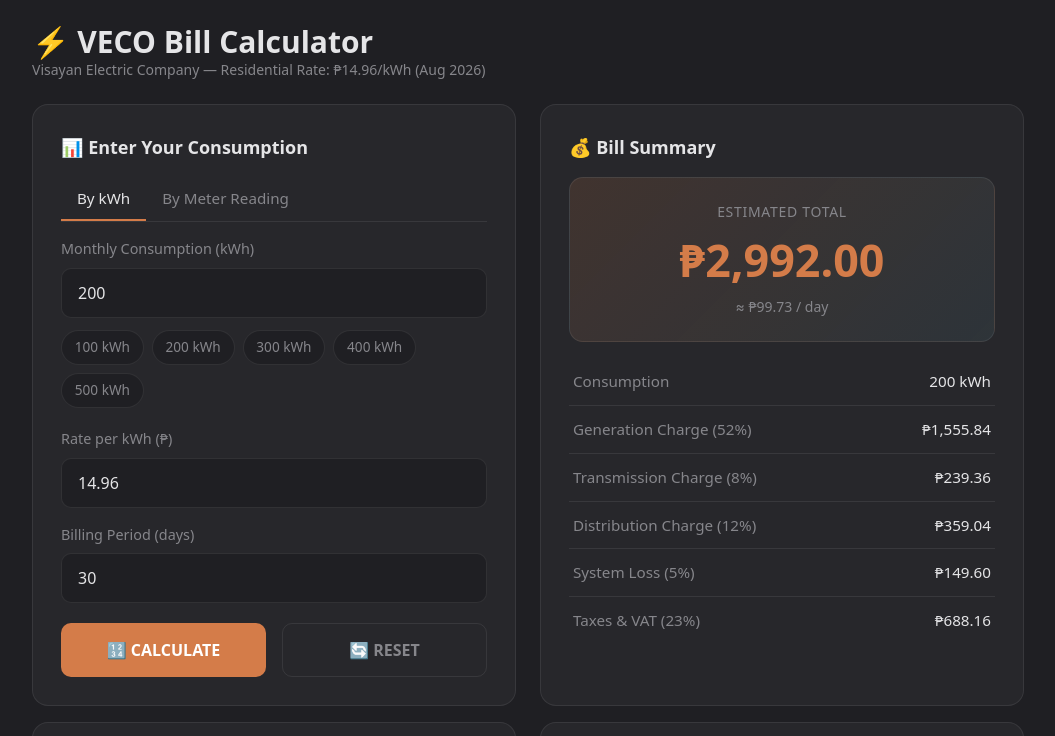
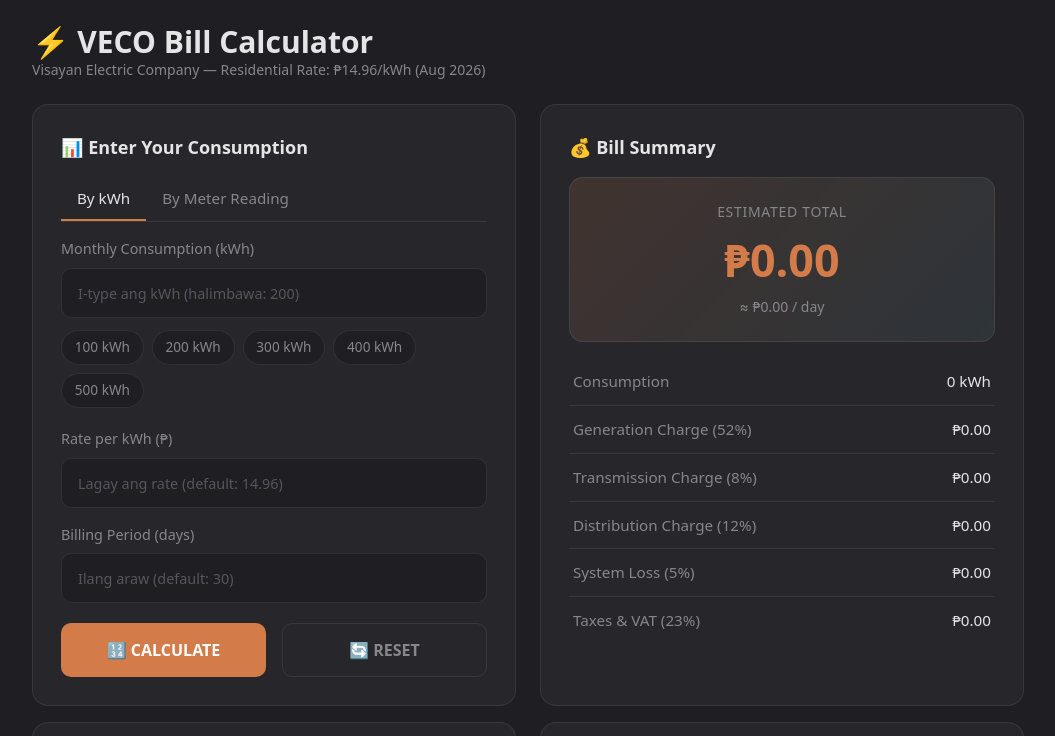
Before and after one commit to empuertos/teresa, a plain HTML site: page index.html in a window 1280 px wide. Shown: the top 736 px of the page, without its empty margins (112-1167 px from the left). Drawn offline with nearby package versions, Linux system fonts and the light colour scheme.

Commit message:
Update index.html

```diff
--- a/index.html
+++ b/index.html
@@ -42,6 +42,10 @@
             color: var(--text);
             font-size: 1rem;
             outline: none;
+        }
+        .input-field::placeholder {
+            color: #55555c;
+            font-size: 0.9rem;
         }
         .input-field:focus {
             border-color: var(--accent);
@@ -168,7 +172,7 @@
             <!-- kWh Panel -->
             <div id="panelKwh">
                 <label>Monthly Consumption (kWh)</label>
-                <input type="number" id="kwhInput" value="200" min="0" class="input-field">
+                <input type="number" id="kwhInput" placeholder="I-type ang kWh (halimbawa: 200)" min="0" class="input-field">
                 <div class="flex flex-wrap -mx-1 mt-2">
                     <button class="btn-preset" onclick="setKwh(100)">100 kWh</button>
                     <button class="btn-preset" onclick="setKwh(200)">200 kWh</button>
@@ -183,23 +187,23 @@
                 <div class="grid-2">
                     <div>
                         <label>Previous Reading</label>
-                        <input type="number" id="prevReading" value="3200" min="0" class="input-field" oninput="updateDiff()">
+                        <input type="number" id="prevReading" placeholder="Lumang reading (halimbawa: 3200)" min="0" class="input-field" oninput="updateDiff()">
                     </div>
                     <div>
                         <label>Current Reading</label>
-                        <input type="number" id="currReading" value="3400" min="0" class="input-field" oninput="updateDiff()">
+                        <input type="number" id="currReading" placeholder="Bagong reading (halimbawa: 3400)" min="0" class="input-field" oninput="updateDiff()">
                     </div>
                 </div>
                 <div class="mt-3 p-3 rounded-lg" style="background: var(--accent-soft); font-size: 0.9rem;">
-                    Consumption: <strong id="diffText">200 kWh</strong>
+                    Consumption: <strong id="diffText">0 kWh</strong>
                 </div>
             </div>
 
             <label>Rate per kWh (₱)</label>
-            <input type="number" id="rateInput" value="14.96" step="0.01" class="input-field">
+            <input type="number" id="rateInput" placeholder="Lagay ang rate (default: 14.96)" step="0.01" class="input-field">
 
             <label>Billing Period (days)</label>
-            <input type="number" id="daysInput" value="30" min="1" max="60" class="input-field">
+            <input type="number" id="daysInput" placeholder="Ilang araw (default: 30)" min="1" max="60" class="input-field">
 
             <div class="grid-2 mt-5">
                 <button class="btn-primary" onclick="calculate()">
@@ -217,34 +221,34 @@
 
             <div class="total-display">
                 <p class="text-sm uppercase tracking-wider" style="color: var(--muted);">Estimated Total</p>
-                <p class="amount mt-1" id="totalBill">₱2,992.00</p>
-                <p class="text-sm mt-1" style="color: var(--muted);" id="perDay">≈ ₱99.73 / day</p>
+                <p class="amount mt-1" id="totalBill">₱0.00</p>
+                <p class="text-sm mt-1" style="color: var(--muted);" id="perDay">≈ ₱0.00 / day</p>
             </div>
 
             <div id="breakdownRows">
                 <div class="breakdown-row">
                     <span style="color: var(--muted);">Consumption</span>
-                    <span id="resKwh">200 kWh</span>
+                    <span id="resKwh">0 kWh</span>
                 </div>
                 <div class="breakdown-row">
                     <span style="color: var(--muted);">Generation Charge (52%)</span>
-                    <span id="resGen">₱1,555.84</span>
+                    <span id="resGen">₱0.00</span>
                 </div>
                 <div class="breakdown-row">
                     <span style="color: var(--muted);">Transmission Charge (8%)</span>
-                    <span id="resTrans">₱239.36</span>
+                    <span id="resTrans">₱0.00</span>
                 </div>
                 <div class="breakdown-row">
                     <span style="color: var(--muted);">Distribution Charge (12%)</span>
-                    <span id="resDist">₱359.04</span>
+                    <span id="resDist">₱0.00</span>
                 </div>
                 <div class="breakdown-row">
                     <span style="color: var(--muted);">System Loss (5%)</span>
-                    <span id="resLoss">₱149.60</span>
+                    <span id="resLoss">₱0.00</span>
                 </div>
                 <div class="breakdown-row" style="border-bottom: none;">
                     <span style="color: var(--muted);">Taxes & VAT (23%)</span>
-                    <span id="resTax">₱688.16</span>
+                    <span id="resTax">₱0.00</span>
                 </div>
             </div>
         </div>
@@ -355,8 +359,8 @@ function resetForm() {
     document.getElementById('kwhInput').value = '';
     document.getElementById('prevReading').value = '';
     document.getElementById('currReading').value = '';
-    document.getElementById('rateInput').value = '14.96';
-    document.getElementById('daysInput').value = '30';
+    document.getElementById('rateInput').value = '';
+    document.getElementById('daysInput').value = '';
     localStorage.removeItem('veco_calculator_data');
     updateDiff();
     calculate();
@@ -364,8 +368,11 @@ function resetForm() {
 
 function calculate() {
     const kwh = getKwh();
-    const rate = parseFloat(document.getElementById('rateInput').value) || 0;
-    const days = parseFloat(document.getElementById('daysInput').value) || 30;
+    const rateVal = document.getElementById('rateInput').value;
+    const rate = rateVal !== '' ? parseFloat(rateVal) : 14.96; // gamitin ang 14.96 pag walang laman
+    const daysVal = document.getElementById('daysInput').value;
+    const days = daysVal !== '' ? parseFloat(daysVal) : 30; // gamitin ang 30 pag walang laman
+
     const total = kwh * rate;
 
     const gen = total * 0.52;
```
